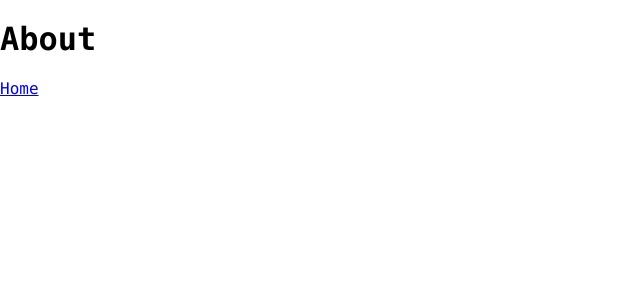
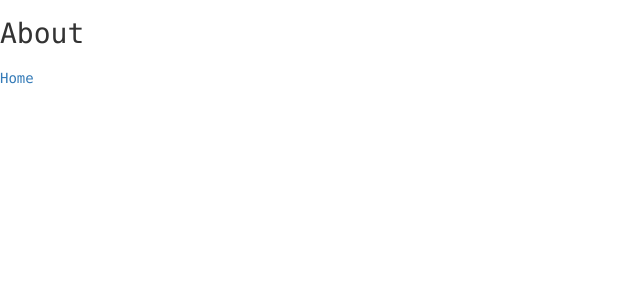
Before and after one commit to grraft/next-boilerplate, a Next.js app: page /about in a window 1280 px wide. Shown: the top 300 px of the page, without its empty margins (0-640 px from the left). Built offline with nearby package versions, Linux system fonts and the light colour scheme.

Commit message:
Add fontawesome and bootstrap css

```diff
--- a/pages/_document.js
+++ b/pages/_document.js
@@ -12,8 +12,10 @@
     return (
       <html>
         <Head>
+          <style dangerouslySetInnerHTML={{ __html: stylesheet }} />
           <link rel='shortcut icon' type='image/x-icon' href='/static/assets/favicon.ico' />
-          <style dangerouslySetInnerHTML={{ __html: stylesheet }} />
+          <link href='https://maxcdn.bootstrapcdn.com/font-awesome/4.7.0/css/font-awesome.min.css' rel='stylesheet' integrity='sha384-wvfXpqpZZVQGK6TAh5PVlGOfQNHSoD2xbE+QkPxCAFlNEevoEH3Sl0sibVcOQVnN' crossOrigin='anonymous' />
+          <link href='https://maxcdn.bootstrapcdn.com/bootstrap/3.3.7/css/bootstrap.min.css' rel='stylesheet' integrity='sha384-BVYiiSIFeK1dGmJRAkycuHAHRg32OmUcww7on3RYdg4Va+PmSTsz/K68vbdEjh4u' crossOrigin='anonymous' />
           <title>Next Boilerplate</title>
         </Head>
         <body>
```
